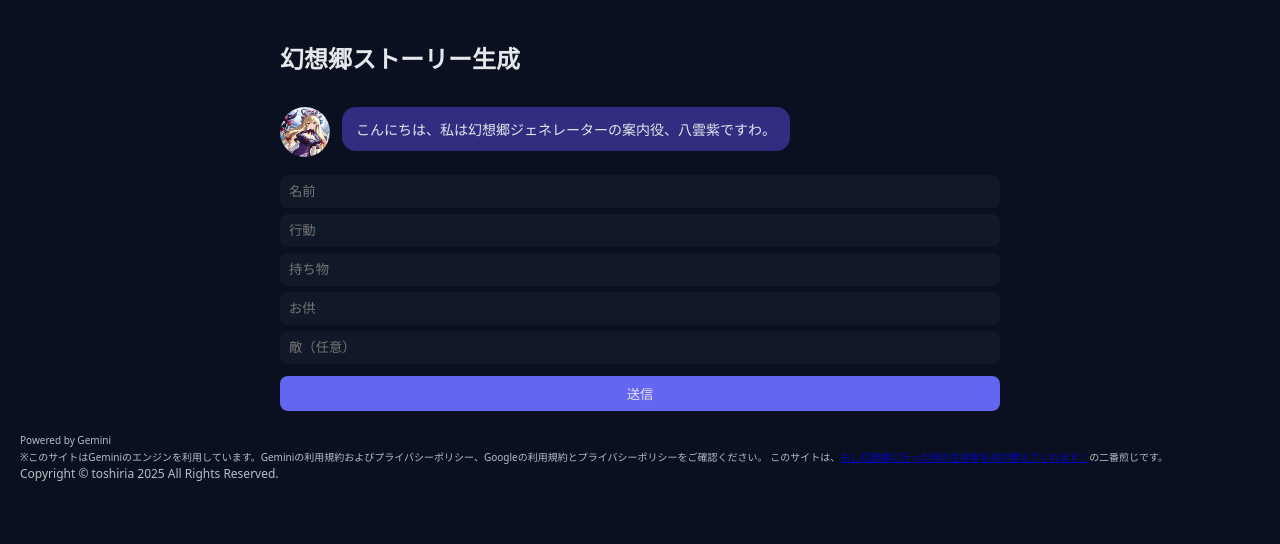
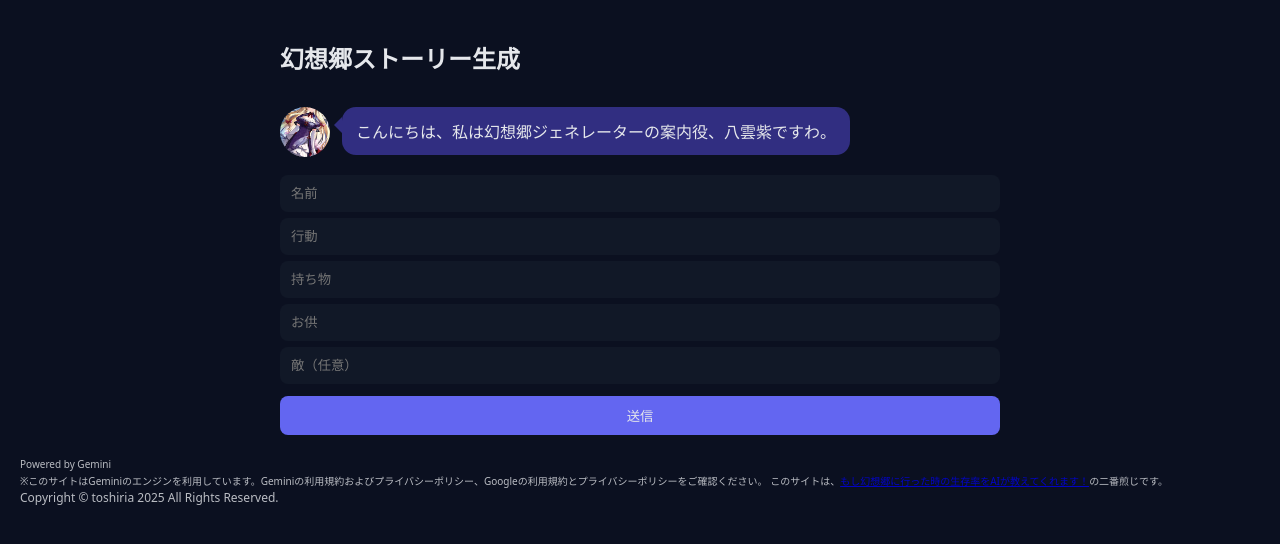
Before and after one commit to toshiria500/.github.io, a Flask app: page / in a window 1280 px wide. Shown: the top 544 px of the page. Run offline with Flask 3, Linux system fonts and the light colour scheme; parts of the project's set-up code (start-up, migrations or seed data) failed here and were passed over.

Commit message:
style.css の更新

```diff
--- a/static/style.css
+++ b/static/style.css
@@ -36,23 +36,37 @@
   margin-top: 12px;
 }
 
+/* 共通吹き出し */
 .bubble {
   padding: 12px 14px;
   border-radius: 14px;
   margin-bottom: 10px;
   max-width: 90%;
   white-space: pre-wrap;
+  position: relative;
 }
 
+/* ユーザー吹き出し（右側） */
 .user {
   background: #1f2937;
   margin-left: auto;
 }
 
+.user::after {
+  content: "";
+  position: absolute;
+  right: -8px;
+  top: 10px;
+  border-width: 8px 0 8px 8px;
+  border-style: solid;
+  border-color: transparent transparent transparent #1f2937;
+}
+
+/* ボット吹き出し（左側） */
 .botContainer {
   display: flex;
-  align-items: flex-start; /* 上揃え */
-  gap: 12px; /* アイコンと吹き出しの間隔 */
+  align-items: flex-start;
+  gap: 12px;
 }
 
 .botIcon {
@@ -60,7 +74,6 @@
   height: 50px;
   border-radius: 50%;
   object-fit: cover;
-  object-position: top; /* 画像の上側を表示 */
   flex-shrink: 0;
 }
 
@@ -70,6 +83,17 @@
   padding: 12px 14px;
   max-width: calc(100% - 62px);
   word-break: break-word;
+  position: relative;
+}
+
+.botText::after {
+  content: "";
+  position: absolute;
+  left: -8px;
+  top: 10px;
+  border-width: 8px 8px 8px 0;
+  border-style: solid;
+  border-color: transparent #312e81 transparent transparent;
 }
 
 /* フッター */
@@ -79,21 +103,11 @@
   opacity: 0.8;
 }
 
-/* ===================================
-   レスポンシブ対応
-=================================== */
+/* レスポンシブ */
 @media screen and (max-width: 480px) {
-  .botIcon {
-    width: 40px;
-    height: 40px;
-  }
+  .botIcon { width: 40px; height: 40px; }
+  .botText, .bubble { font-size: 14px; }
+  input, button { padding: 8px; }
+  .botText::after { left: -6px; border-width: 6px 6px 6px 0; }
+  .user::after { right: -6px; border-width: 6px 0 6px 6px; }
 }
-
-  .botText, .bubble {
-    font-size: 14px;
-  }
-
-  input, button {
-    padding: 8px;
-  }
-}
```
